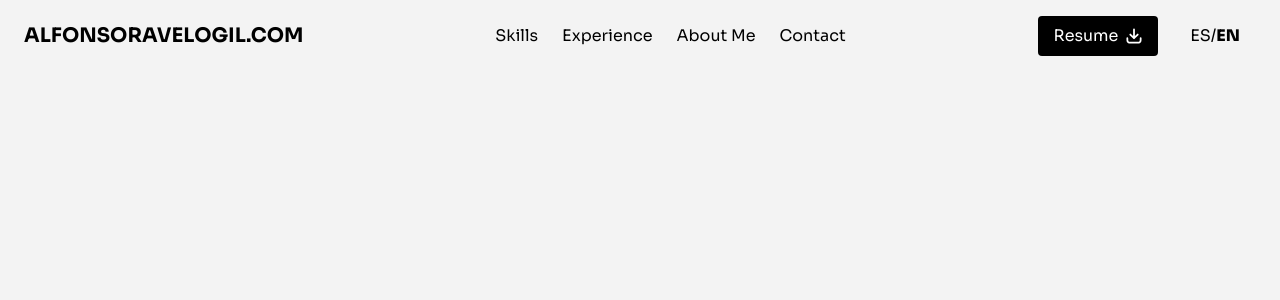
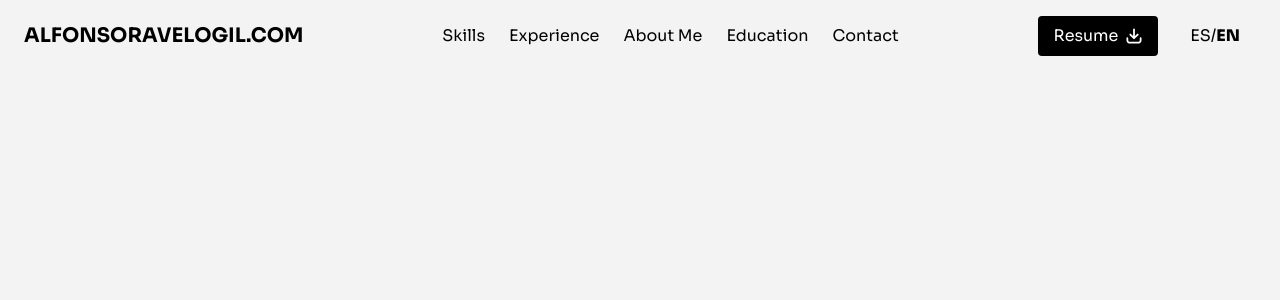
Before and after one commit to kingAlfy/portfolio-2025, a React (Vite) app: page / in a window 1280 px wide. Shown: the top 300 px of the page. Built offline with nearby package versions, Linux system fonts and the light colour scheme.

Commit message:
refactor: changes to use json information

```diff
--- a/src/components/Header.jsx
+++ b/src/components/Header.jsx
@@ -1,10 +1,19 @@
-import { useState } from 'react';
+import { useState, useEffect } from 'react';
 import Button from './ui/Button';
 import DownloadIcon from '../assets/icons/DownloadIcon.svg';
 import LanguageButton from './ui/LanguageButton';
+import NavElement from './ui/NavElement';
+import { useClientLanguage } from '../contexts/ClientLanguageContext';
+import { useLoadJsonDB } from '../contexts/LoadJsonDBContext';
 
 const Header = () => {
   const [isMenuOpen, setIsMenuOpen] = useState(false);
+
+  const { resumeData, loading } = useLoadJsonDB();
+
+  if (loading) {
+    return <div>Loading...</div>;
+  }
 
   const toggleMenu = () => {
     setIsMenuOpen(!isMenuOpen);
@@ -16,15 +25,14 @@ const Header = () => {
       <div className="hidden lg:flex justify-between items-center max-w-7xl mx-auto">
         {/* Logo */}
         <a href="/" className="text-xl font-bold">
-          ALFONSORAVELOGIL.COM
+          {resumeData.webSiteInfo.brandingTitle}
         </a>
 
         {/* Navegación */}
         <nav className="space-x-6">
-          <a href="#skills" className="hover:underline">Skills</a>
-          <a href="#experience" className="hover:underline">Experience</a>
-          <a href="#about" className="hover:underline">About Me</a>
-          <a href="#contact" className="hover:underline">Contact</a>
+          {resumeData.webSiteInfo.navOptions.map((option) => (
+            <NavElement key={option.id} text={option.text} href={option.href} />
+          ))}
         </nav>
 
         {/* Botones */}
@@ -42,7 +50,7 @@ const Header = () => {
       {/* Versión Móvil */}
       <div className="lg:hidden flex justify-between items-center">
         <div className="text-xl font-bold">
-          ALFONSORAVELOGIL.COM
+          {resumeData.webSiteInfo.brandingTitle}
         </div>
         <button
           onClick={toggleMenu}
@@ -68,10 +76,9 @@ const Header = () => {
       {isMenuOpen && (
         <div className="lg:hidden absolute top-16 left-0 right-0 bg-primary shadow-md py-4">
           <nav className="flex flex-col space-y-4 px-6">
-            <a href="#skills" className="hover:underline">Skills</a>
-            <a href="#experience" className="hover:underline">Experience</a>
-            <a href="#about" className="hover:underline">About Me</a>
-            <a href="#contact" className="hover:underline">Contact</a>
+            {resumeData.webSiteInfo.navOptions.map((option) => (
+              <NavElement key={option.id} text={option.text} href={option.href} />
+            ))}
           </nav>
           <div className="flex flex-col space-y-2 px-6 mt-4">
             <Button>
--- /dev/null
+++ b/src/components/ui/NavElement.jsx
@@ -0,0 +1,8 @@
+
+const NavElement = ({ text, href }) => {
+    return (
+        <a href={href} className="hover:underline">{text}</a>
+    );
+};
+
+export default NavElement;
```
